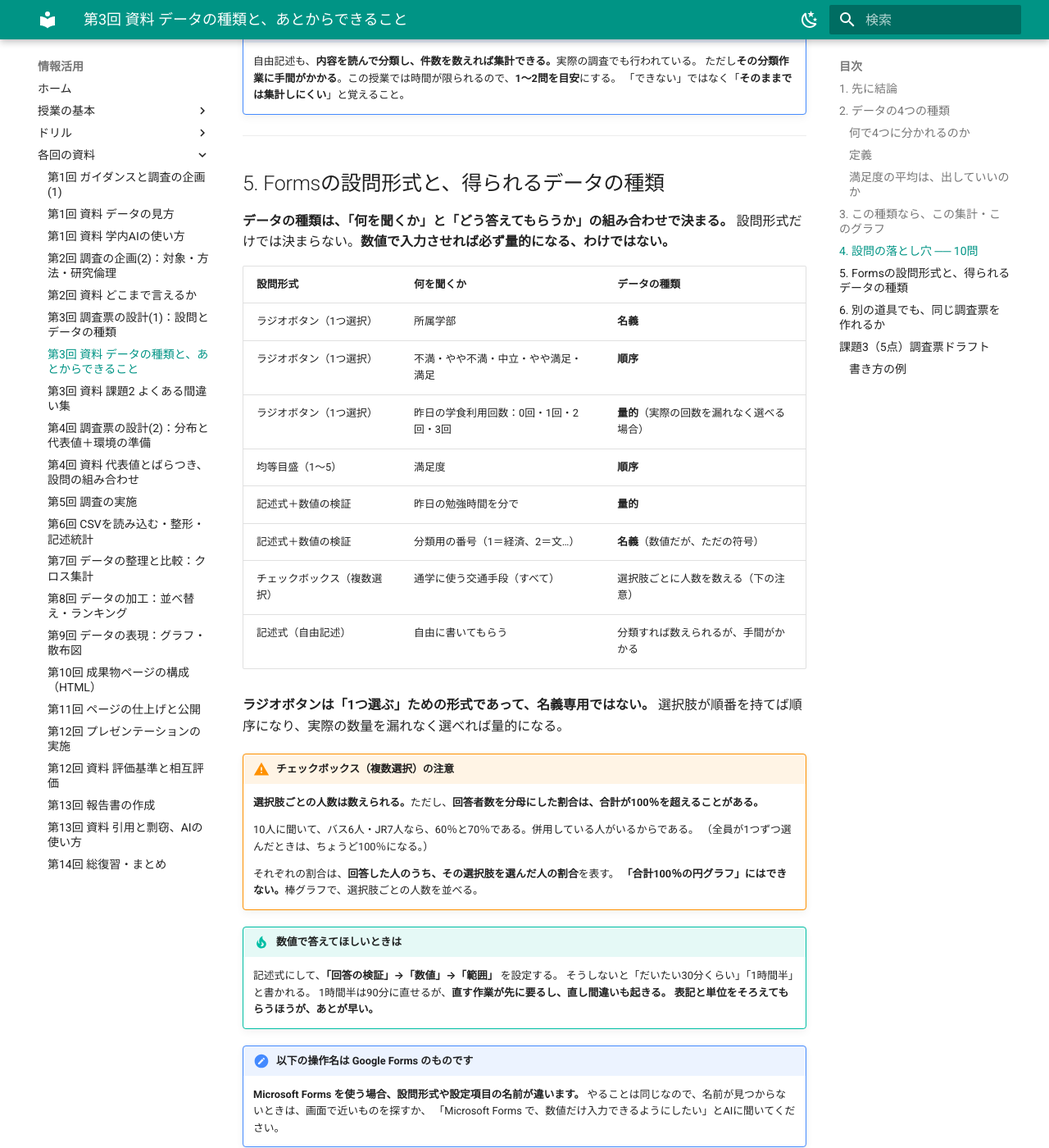
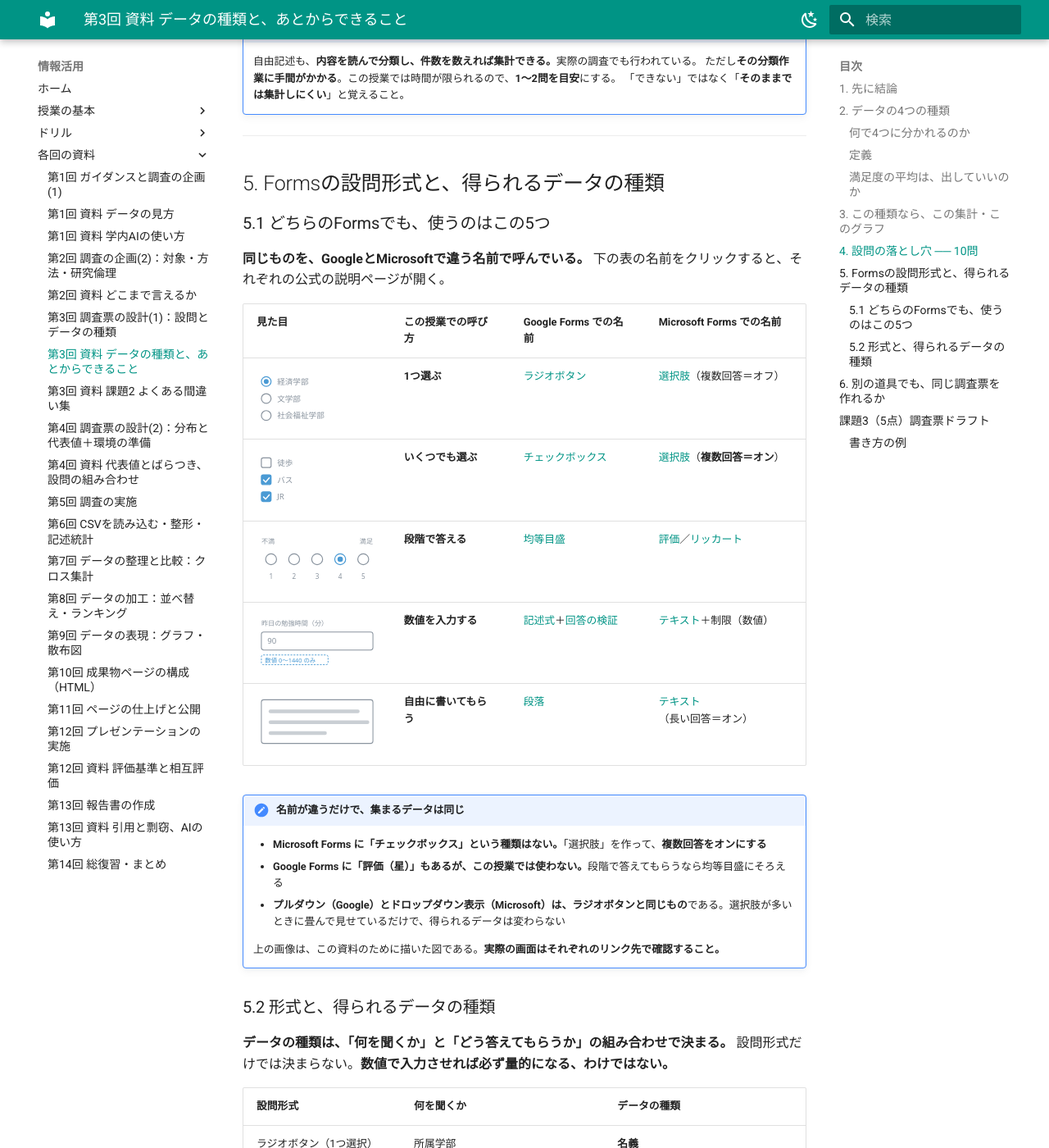
Before and after one commit to aonoa68/joho-katsuyo, an MkDocs documentation site: the page built from docs/week03-datatypes.md, in a window 1280 px wide and 1400 px high, scrolled down 4283 px. Shown: the whole window at 82% size. Built offline with MkDocs 1.6.1 and Material for MkDocs 9.7.7, drawn with Linux system fonts in a browser that asks for light colours.

Commit message:
第3回資料：Formsの設問形式に図と公式ページへのリンクを追加
GoogleとMicrosoftで同じものを違う名前で呼んでいるため、
5つの形式について「見た目／この授業での呼び方／Googleでの名前／Microsoftでの名前」
を対照する表を §5.1 として新設し、各名称から公式の説明ページへ飛べるようにした。

見た目の列には、回答画面を模した SVG（docs/img/forms/）を自前で描いて置いた。
製品のスクリーンショットではないので、実際の画面はリンク先で確認するよう注記した。

Microsoft Forms に「チェックボックス」という種類がないこと（選択肢＋複数回答）、
プルダウンはラジオボタンと同じデータになることも補足した。

Co-Authored-By: Claude Opus 5 (1M context) <noreply@anthropic.com>
Claude-Session: https://claude.ai/code/session_01491iACNdyWdrViehZyTRv6

```diff
--- a/docs/week03-datatypes.md
+++ b/docs/week03-datatypes.md
@@ -138,6 +138,28 @@
 
 ## 5. Formsの設問形式と、得られるデータの種類
 
+### 5.1 どちらのFormsでも、使うのはこの5つ
+
+**同じものを、GoogleとMicrosoftで違う名前で呼んでいる。**
+下の表の名前をクリックすると、それぞれの公式の説明ページが開く。
+
+| 見た目 | この授業での呼び方 | Google Forms での名前 | Microsoft Forms での名前 |
+|---|---|---|---|
+| ![ラジオボタン](img/forms/radio.svg){ width="150" } | **1つ選ぶ** | [ラジオボタン](https://support.google.com/docs/answer/7322334?hl=ja) | [選択肢](https://support.microsoft.com/ja-jp/forms/create-a-form-with-microsoft-forms)（複数回答＝オフ） |
+| ![チェックボックス](img/forms/checkbox.svg){ width="150" } | **いくつでも選ぶ** | [チェックボックス](https://support.google.com/docs/answer/7322334?hl=ja) | [選択肢](https://support.microsoft.com/ja-jp/forms/create-a-form-with-microsoft-forms)（**複数回答＝オン**） |
+| ![均等目盛](img/forms/scale.svg){ width="150" } | **段階で答える** | [均等目盛](https://support.google.com/docs/answer/7322334?hl=ja) | [評価](https://support.microsoft.com/ja-jp/forms/create-a-form-with-microsoft-forms)／[リッカート](https://support.microsoft.com/ja-jp/forms/create-a-form-with-microsoft-forms) |
+| ![数値の入力](img/forms/text-number.svg){ width="150" } | **数値を入力する** | [記述式](https://support.google.com/docs/answer/7322334?hl=ja)＋[回答の検証](https://support.google.com/docs/answer/3378864?hl=ja) | [テキスト](https://support.microsoft.com/ja-jp/forms/create-a-form-with-microsoft-forms)＋制限（数値） |
+| ![自由記述](img/forms/textarea.svg){ width="150" } | **自由に書いてもらう** | [段落](https://support.google.com/docs/answer/7322334?hl=ja) | [テキスト](https://support.microsoft.com/ja-jp/forms/create-a-form-with-microsoft-forms)（長い回答＝オン） |
+
+!!! note "名前が違うだけで、集まるデータは同じ"
+    - **Microsoft Forms に「チェックボックス」という種類はない。**「選択肢」を作って、**複数回答をオンにする**
+    - **Google Forms に「評価（星）」もあるが、この授業では使わない。**段階で答えてもらうなら均等目盛にそろえる
+    - **プルダウン（Google）とドロップダウン表示（Microsoft）は、ラジオボタンと同じもの**である。選択肢が多いときに畳んで見せているだけで、得られるデータは変わらない
+
+    上の画像は、この資料のために描いた図である。**実際の画面はそれぞれのリンク先で確認すること。**
+
+### 5.2 形式と、得られるデータの種類
+
 **データの種類は、「何を聞くか」と「どう答えてもらうか」の組み合わせで決まる。**
 設問形式だけでは決まらない。**数値で入力させれば必ず量的になる、わけではない。**
 
```
Also changed, not shown: docs/img/forms/checkbox.svg (added), docs/img/forms/radio.svg (added), docs/img/forms/scale.svg (added), docs/img/forms/text-number.svg (added), docs/img/forms/textarea.svg (added).
